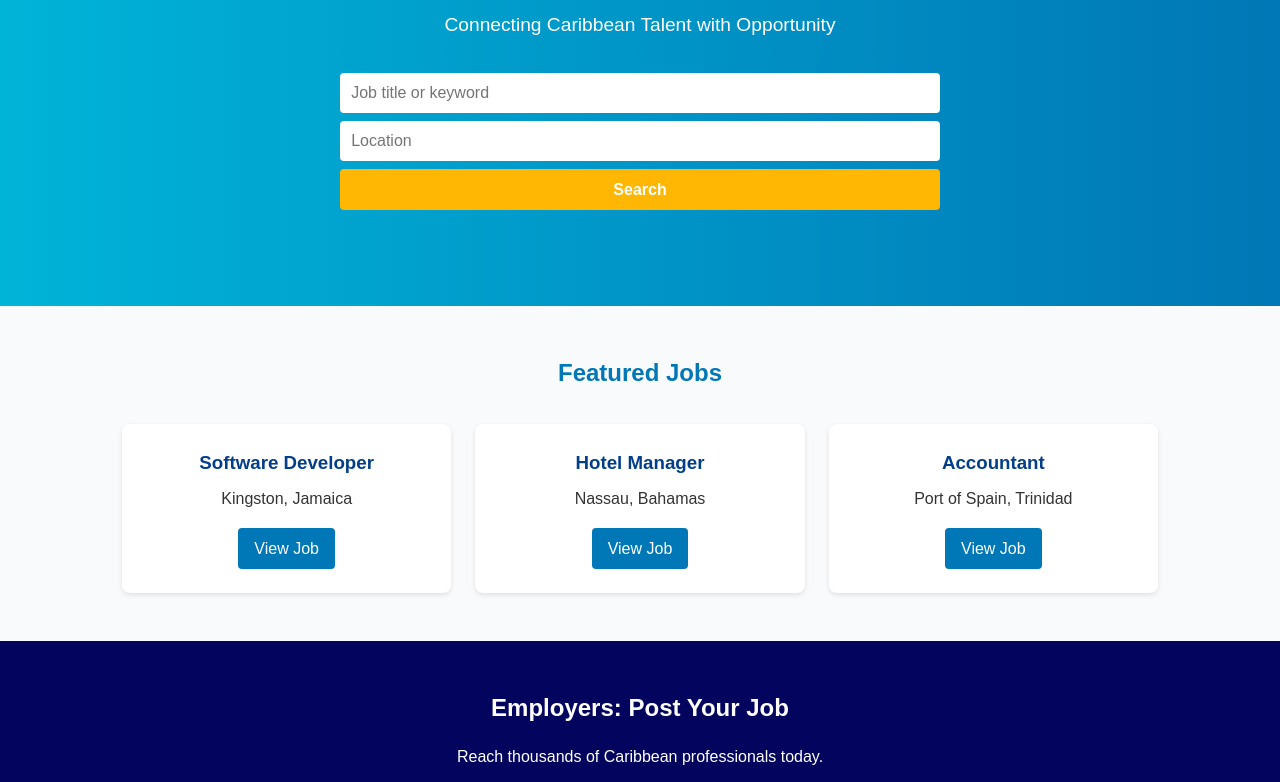
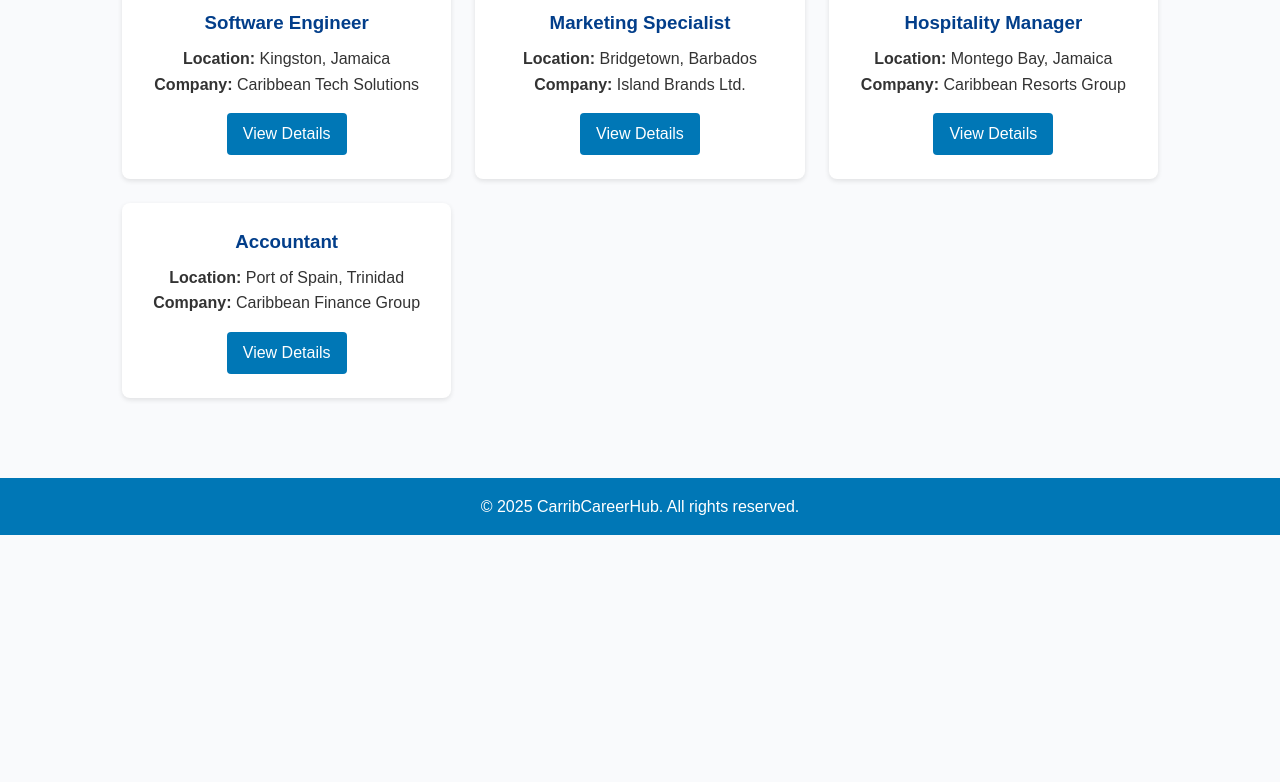
Before and after one commit to andrae101/CarribCareerHub, a plain HTML site: page Index.html in a window 1280 px wide. Shown: the part 202-984 px from the top of the page. After the commit the page ends 800 px from the top, so only its background shows below. Drawn offline with Linux system fonts and the light colour scheme; files that its build step writes are made by us from their sources.

Commit message:
Update Index.html
Signed-off-by: andrae101 <cunninghamandrae34@gmail.com>

```diff
--- a/Index.html
+++ b/Index.html
@@ -3,8 +3,8 @@
 <head>
   <meta charset="UTF-8">
   <meta name="viewport" content="width=device-width, initial-scale=1.0">
-  <title>CarribCareerHub - Find Your Next Job</title>
-  <link rel="stylesheet" href="assets/css/styles.css">
+  <title>Jobs - CarribCareerHub</title>
+  <link rel="stylesheet" href="styles.css">
 </head>
 <body>
   <!-- Header -->
@@ -12,50 +12,46 @@
     <div class="logo">🌴 CarribCareerHub</div>
     <nav>
       <a href="index.html">Home</a>
-      <a href="jobs.html">Jobs</a>
+      <a href="jobs.html" class="active">Jobs</a>
       <a href="about.html">About</a>
       <a href="contact.html">Contact</a>
     </nav>
   </header>
 
-  <!-- Hero Section -->
-  <section class="hero">
-    <h1>Find Your Dream Job in the Caribbean</h1>
-    <p>Connecting Caribbean Talent with Opportunity</p>
-    <form class="search-form">
-      <input type="text" placeholder="Job title or keyword">
-      <input type="text" placeholder="Location">
-      <button type="submit">Search</button>
-    </form>
-  </section>
+  <!-- Jobs Listing -->
+  <section class="featured">
+    <h2>Available Jobs</h2>
+    <div class="job-list">
 
-  <!-- Featured Jobs -->
-  <section class="featured">
-    <h2>Featured Jobs</h2>
-    <div class="job-list">
       <div class="job-card">
-        <h3>Software Developer</h3>
-        <p>Kingston, Jamaica</p>
-        <a href="job-detail.html">View Job</a>
+        <h3>Software Engineer</h3>
+        <p><strong>Location:</strong> Kingston, Jamaica</p>
+        <p><strong>Company:</strong> Caribbean Tech Solutions</p>
+        <a href="job-software-engineer.html" class="btn">View Details</a>
       </div>
+
       <div class="job-card">
-        <h3>Hotel Manager</h3>
-        <p>Nassau, Bahamas</p>
-        <a href="job-detail.html">View Job</a>
+        <h3>Marketing Specialist</h3>
+        <p><strong>Location:</strong> Bridgetown, Barbados</p>
+        <p><strong>Company:</strong> Island Brands Ltd.</p>
+        <a href="job-marketing-specialist.html" class="btn">View Details</a>
       </div>
+
+      <div class="job-card">
+        <h3>Hospitality Manager</h3>
+        <p><strong>Location:</strong> Montego Bay, Jamaica</p>
+        <p><strong>Company:</strong> Caribbean Resorts Group</p>
+        <a href="job-hospitality-manager.html" class="btn">View Details</a>
+      </div>
+
       <div class="job-card">
         <h3>Accountant</h3>
-        <p>Port of Spain, Trinidad</p>
-        <a href="job-detail.html">View Job</a>
+        <p><strong>Location:</strong> Port of Spain, Trinidad</p>
+        <p><strong>Company:</strong> Caribbean Finance Group</p>
+        <a href="job-accountant.html" class="btn">View Details</a>
       </div>
+
     </div>
-  </section>
-
-  <!-- Call to Action -->
-  <section class="cta">
-    <h2>Employers: Post Your Job</h2>
-    <p>Reach thousands of Caribbean professionals today.</p>
-    <a href="employers.html" class="btn">Post a Job</a>
   </section>
 
   <!-- Footer -->
@@ -63,6 +59,6 @@
     <p>© <span id="year"></span> CarribCareerHub. All rights reserved.</p>
   </footer>
 
-  <script src="assets/js/script.js"></script>
+  <script src="script.js"></script>
 </body>
 </html>
```
